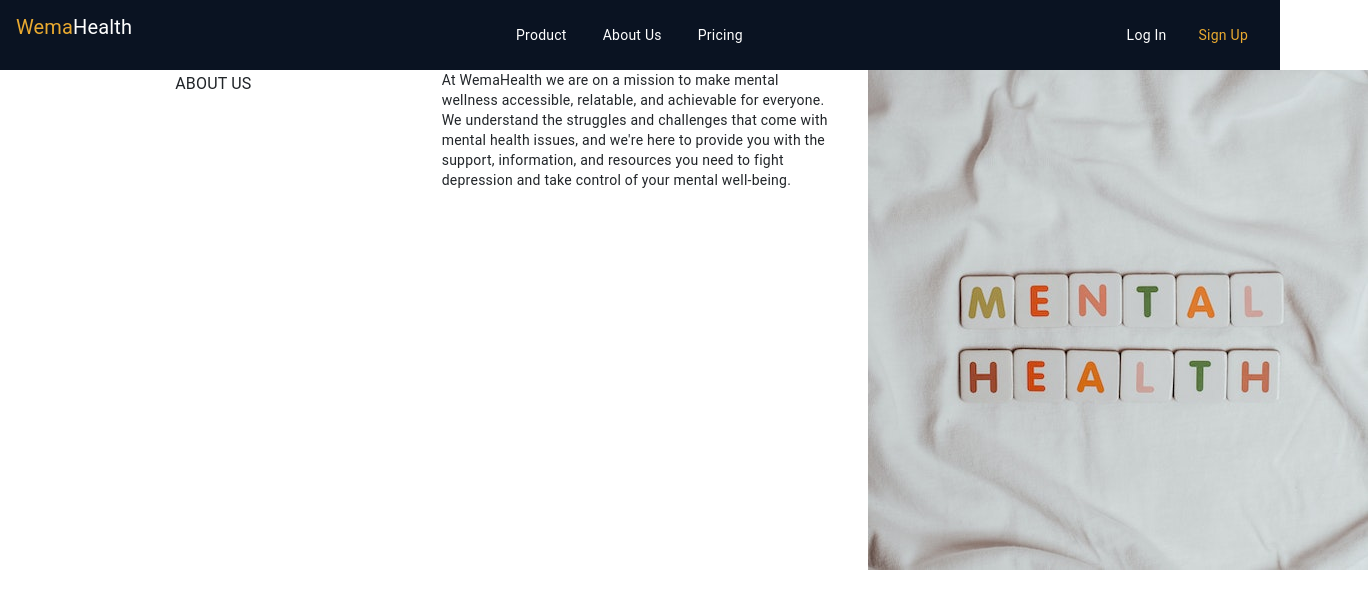
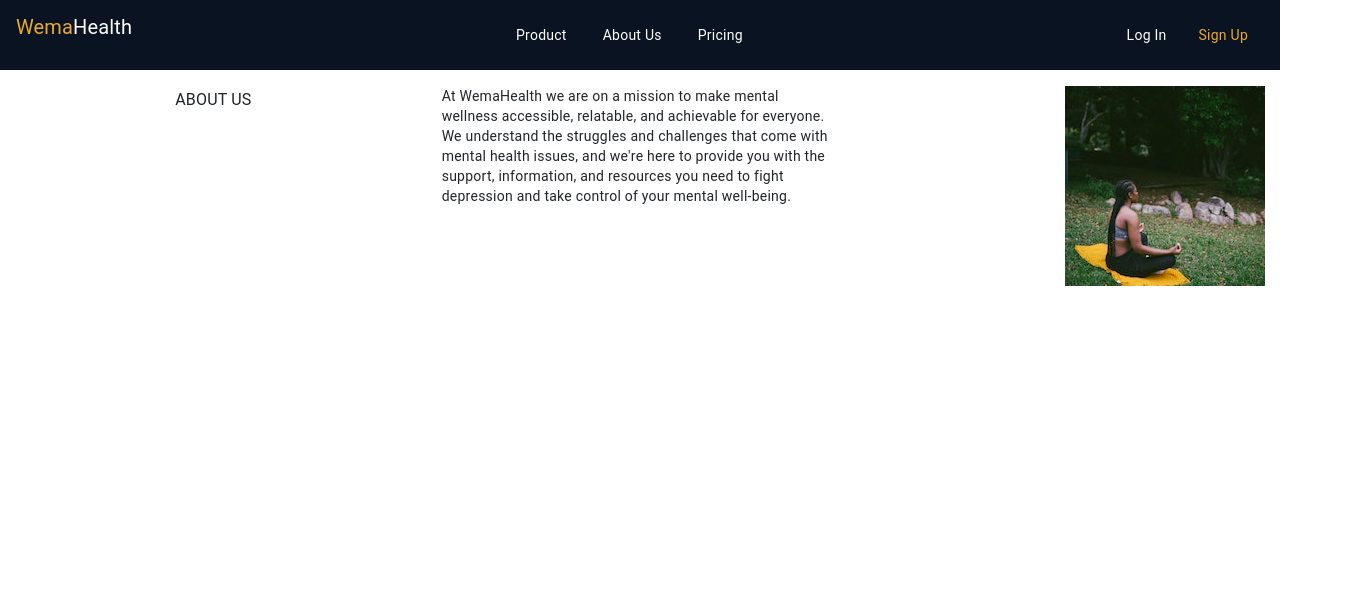
Before and after one commit to Carol254/chatBotApp, an Angular app: page /home/about-us in a window 1280 px wide. Shown: the top 608 px of the page, 1368 px wide, since content can reach past the window. Built offline with nearby package versions, Linux system fonts and the light colour scheme.

Commit message:
few changes made

```diff
--- a/src/app/about-us/about-us.component.css
+++ b/src/app/about-us/about-us.component.css
@@ -1,3 +1,7 @@
 .title{
     text-align: center;
 }
+.abt-img{
+    object-fit:fill;
+    float: right;
+}
--- a/src/app/about-us/about-us.component.html
+++ b/src/app/about-us/about-us.component.html
@@ -1,11 +1,11 @@
-<div class="d-flex">
+<div class="d-flex mt-3">
     <div class="col-4"><h3 class="title">ABOUT US</h3></div>
     <div class="col-4">
         <p>At WemaHealth we are on a mission to make mental wellness accessible, relatable, and achievable for everyone. We understand the struggles and challenges that come with mental health issues, and we're here to provide you with the support, information,
             and resources you need to fight depression and take control of your mental well-being.
         </p>
     </div>
-    <div class="col-4">
-        <img src="\assets\img4.jpg">
+    <div class="col-4" >
+        <img src="\assets\img3.jpg" class="abt-img">
     </div>
 </div>
```
